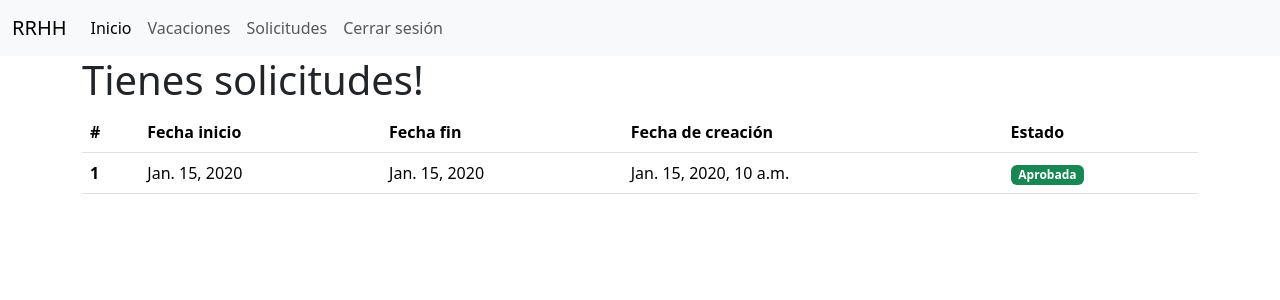
After one commit to jisaza0210/hhrr-django, a Django app: page /solicitudes in a window 1280 px wide. The commit adds this page. Shown: the top 300 px of the page. Run offline with Django 5.2, Linux system fonts and the light colour scheme; a user stored in the database is signed in; tables that the repository leaves empty hold one stand-in row (values such as "Sample post").

Commit message:
feat(vacations): adds table

```diff
--- a/users/templates/navbar.html
+++ b/users/templates/navbar.html
@@ -25,6 +25,11 @@
             >Vacaciones</a
           >
         </li>
+        <li>
+          <a class="nav-link" href="{% url 'user_vacation_requests' %}"
+            >Solicitudes</a
+          >
+        </li>
         <li class="nav-item">
           <a class="nav-link" href="{% url 'logout' %}"
             >Cerrar sesión</a
--- /dev/null
+++ b/users/templates/user_vacation_requests.html
@@ -0,0 +1,43 @@
+{% extends 'base.html' %}
+
+{% block content %}
+  {% if requests %}
+    <h1>Tienes solicitudes!</h1>
+    <div class="responsive-table">
+      <table class="table">
+        <thead>
+          <tr>
+            <th scope="col">#</th>
+            <th scope="col">Fecha inicio</th>
+            <th scope="col">Fecha fin</th>
+            <th scope="col">Fecha de creación</th>
+            <th scope="col">Estado</th>
+          </tr>
+        </thead>
+        <tbody>
+          {% for request in requests %}
+            <tr>
+              <th scope="row">{{ request.id }}</th>
+              <td>{{ request.start_date }}</td>
+              <td>{{ request.end_date }}</td>
+              <td>{{ request.created_at }}</td>
+              <td>
+                {% if request.status == "PENDING" %}
+                  <span class="badge bg-warning text-dark">Pendiente</span>
+                {% elif request.status == "APPROVED" %}
+                  <span class="badge bg-success">Aprobada</span>
+                {% elif request.status == "REJECTED" %}
+                  <span class="badge bg-danger">Rechazada</span>
+                {% else %}
+                  <span class="badge bg-secondary">Desconocido</span>
+                {% endif %}
+              </td>
+            </tr>
+          {% endfor %}
+        </tbody>
+      </table>
+    </div>
+  {% else %}
+    <h1>No tienes solicitudes de vacaciones!</h1>
+  {% endif %}
+{% endblock %}
--- a/users/urls.py
+++ b/users/urls.py
@@ -5,4 +5,5 @@ urlpatterns = [
     path("", views.home_page, name="home"),
     path("logout", views.logout_user, name="logout"),
     path("vacaciones", views.request_vacation, name="vacations"),
+    path("solicitudes", views.user_vacation_requests, name="user_vacation_requests"),
 ]
--- a/users/views.py
+++ b/users/views.py
@@ -4,6 +4,7 @@ from django.contrib import messages
 from django.contrib.auth import authenticate, login, logout
 from django.contrib.auth.models import User
 from django.shortcuts import redirect, render
+from django.core.exceptions import ObjectDoesNotExist
 
 
 def home_page(request):
@@ -46,6 +47,9 @@ def logout_user(request):
 
 
 def request_vacation(request):
+    if not request.user.is_authenticated:
+        return redirect("home")
+
     if request.method == "POST":
         form = VacationRequestForm(request.POST, employee=request.user.employee)
         if form.is_valid():
@@ -57,3 +61,18 @@ def request_vacation(request):
         form = VacationRequestForm(employee=request.user.employee)
 
     return render(request, "vacation_request.html", {"form": form})
+
+
+def user_vacation_requests(request):
+    if not request.user.is_authenticated:
+        return redirect("home")
+
+    context = {}
+    employee = Employee.objects.get(user_id=request.user.id)
+    try:
+        requests = VacationRequest.objects.filter(id=employee.id)
+        context["requests"] = requests
+    except ObjectDoesNotExist:
+        context["requests"] = None
+
+    return render(request, "user_vacation_requests.html", context)
```
